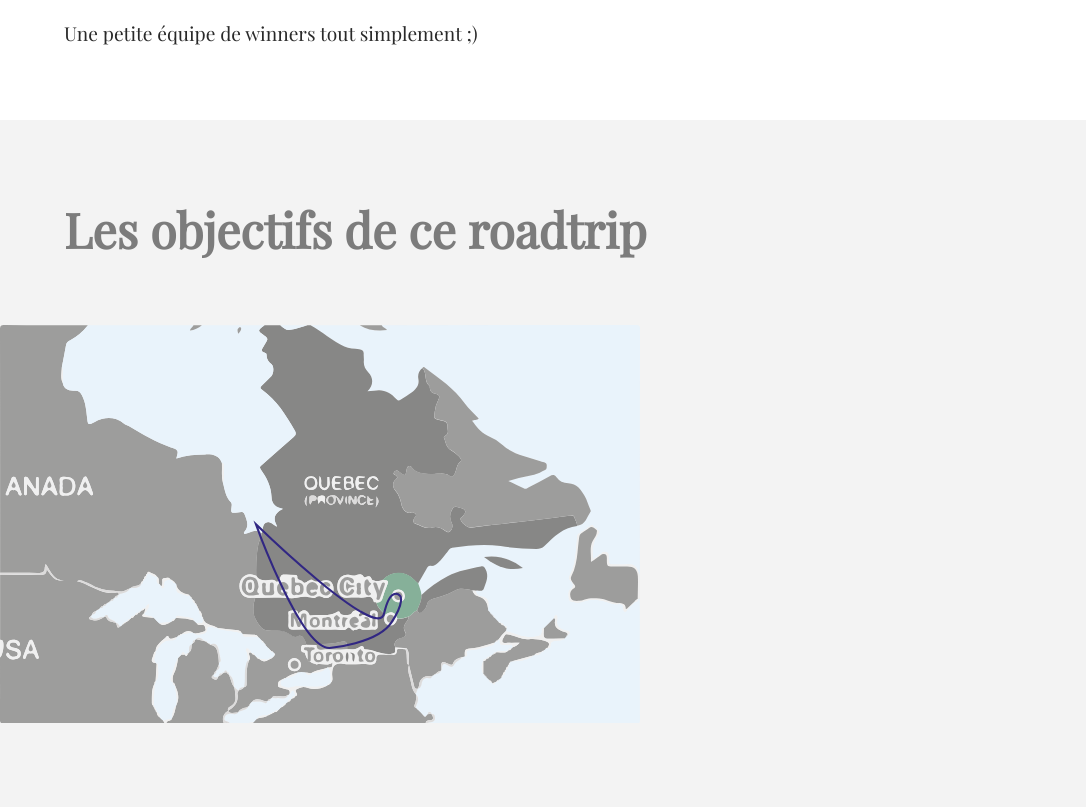
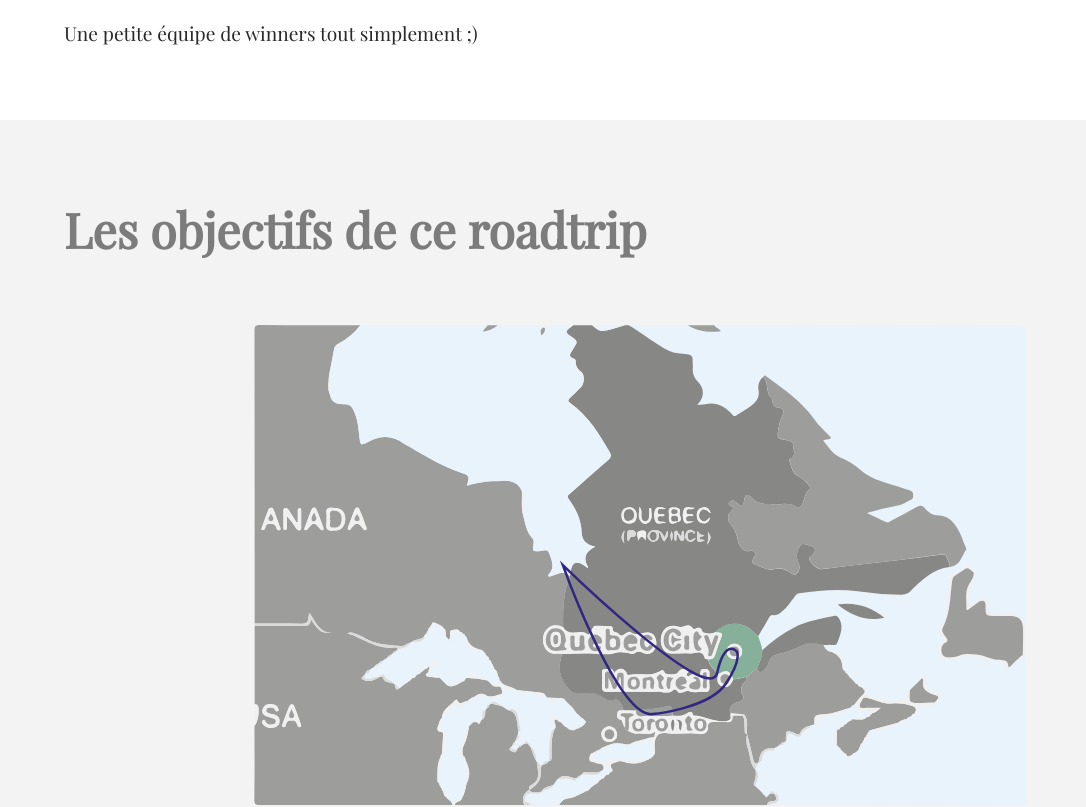
Before and after one commit to lisanoblet/UQAT_S1_WEB_TP2, a plain HTML site: page index.html in a window 1280 px wide. Shown: the part 1480-2287 px from the top of the page, without its empty margins (0-1086 px from the left). Drawn offline with nearby package versions, Linux system fonts and the light colour scheme; a script that the page names is missing.

Commit message:
correction

```diff
--- a/css/style.css
+++ b/css/style.css
@@ -385,7 +385,7 @@ a {
 	width: 100vw;
 	height: 100vh;
 	background: rgb(243, 243, 243);
-	position: relative;
+	/* position: relative; */
 }
 
 .objectifs_titre {
@@ -406,15 +406,20 @@ a {
 
 
 .svg_map_container{
-	width: 50vw;
-	height: auto;
+	height: 60vh;
+	width: auto;
 	margin: auto;
 	/* background-color:aqua; */
-	position: absolute;
 
 }
 
 
+svg{
+	/* position: absolute;
+
+	left:0; top:0;  */
+	width:100%; height:100%;
+}
 
 
 
--- a/js/script.js
+++ b/js/script.js
@@ -187,7 +187,7 @@ let trajet = document.querySelector(".trajet");
 timeline_map.from(trajet,{
   scrollTrigger: {
     trigger: trajet,
-    start: 'top 60%',
+    start: 'top 70%',
   //  end:'top trajet.scrollWidth',
   end: "+=2000",
   // start: () => "top center",
```
